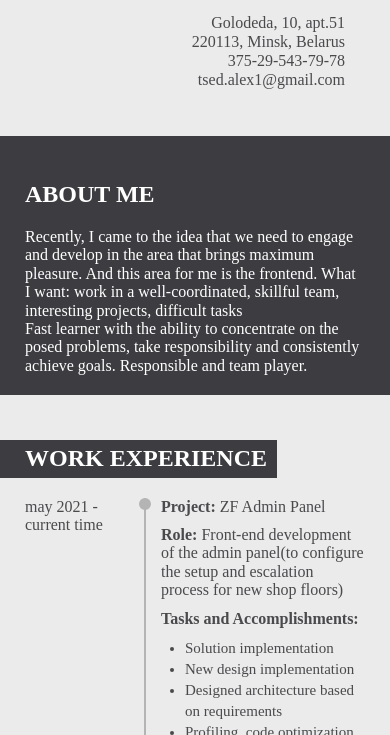
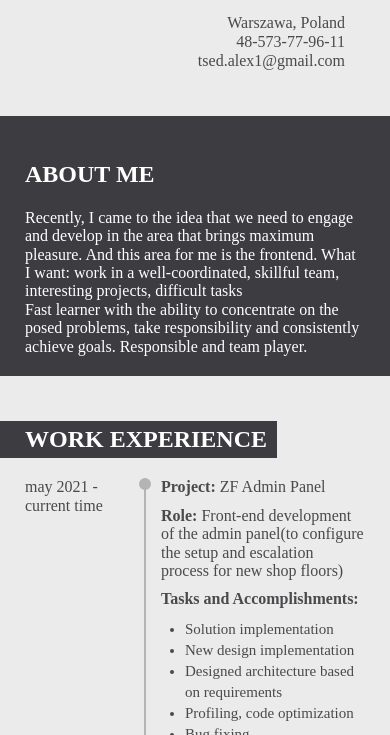
Before and after one commit to tsed-alex/my-cv, a website: page index.html in a window 390 px wide. Shown: the part 365-1100 px from the top of the page. Drawn offline with Linux system fonts and the light colour scheme; files whose address does not match are found by name.

Commit message:
update location and telephone

```diff
--- a/index.html
+++ b/index.html
@@ -28,9 +28,8 @@
           </div>
           <div class="charter__right-content">
             <ul class="contact-info">
-              <li>Golodeda, 10, apt.51</li>
-              <li>220113, Minsk, Belarus</li>
-              <li>375-29-543-79-78</li>
+              <li>Warszawa, Poland</li>
+              <li>48-573-77-96-11</li>
               <li>tsed.alex1@gmail.com</li>
             </ul>
           </div>
```
